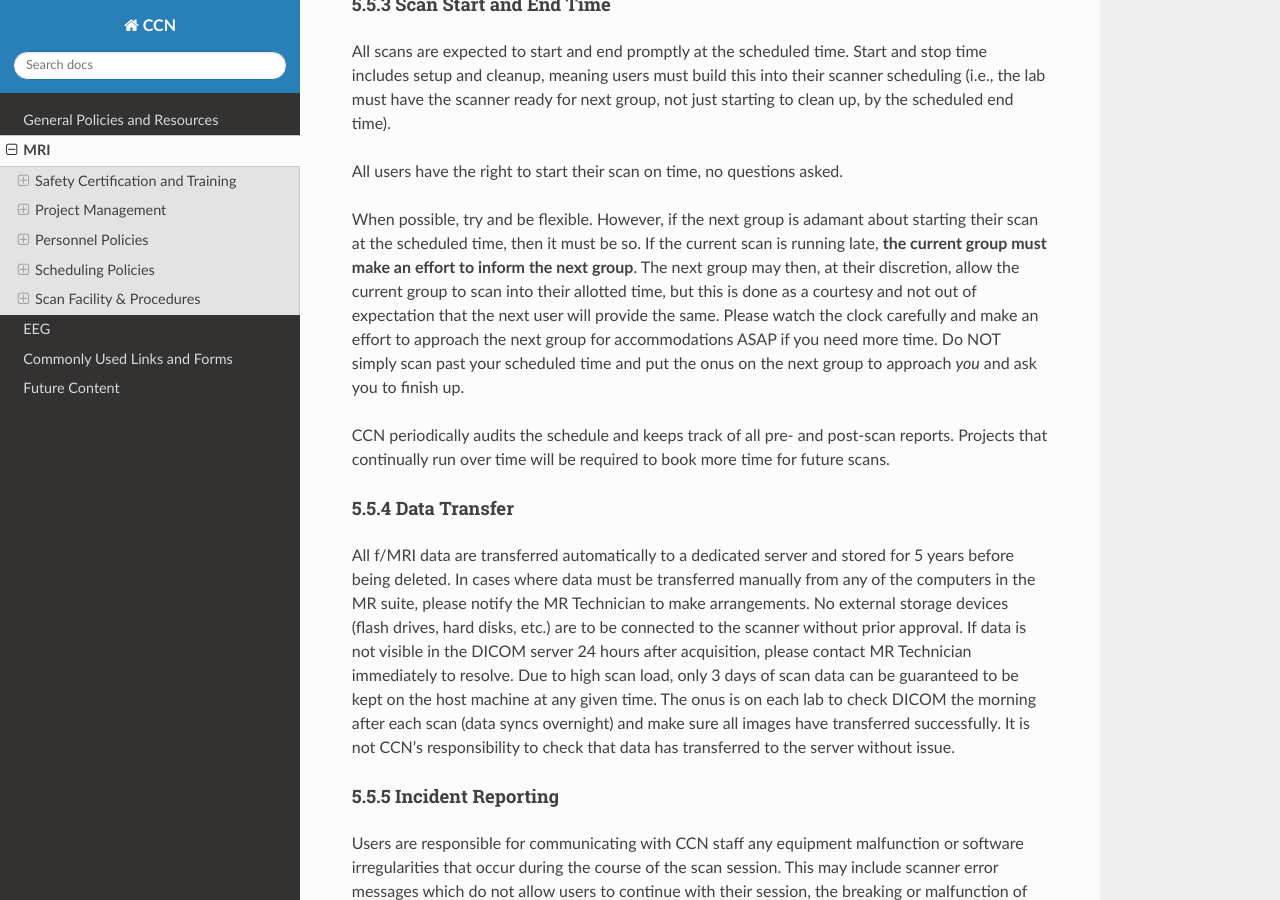
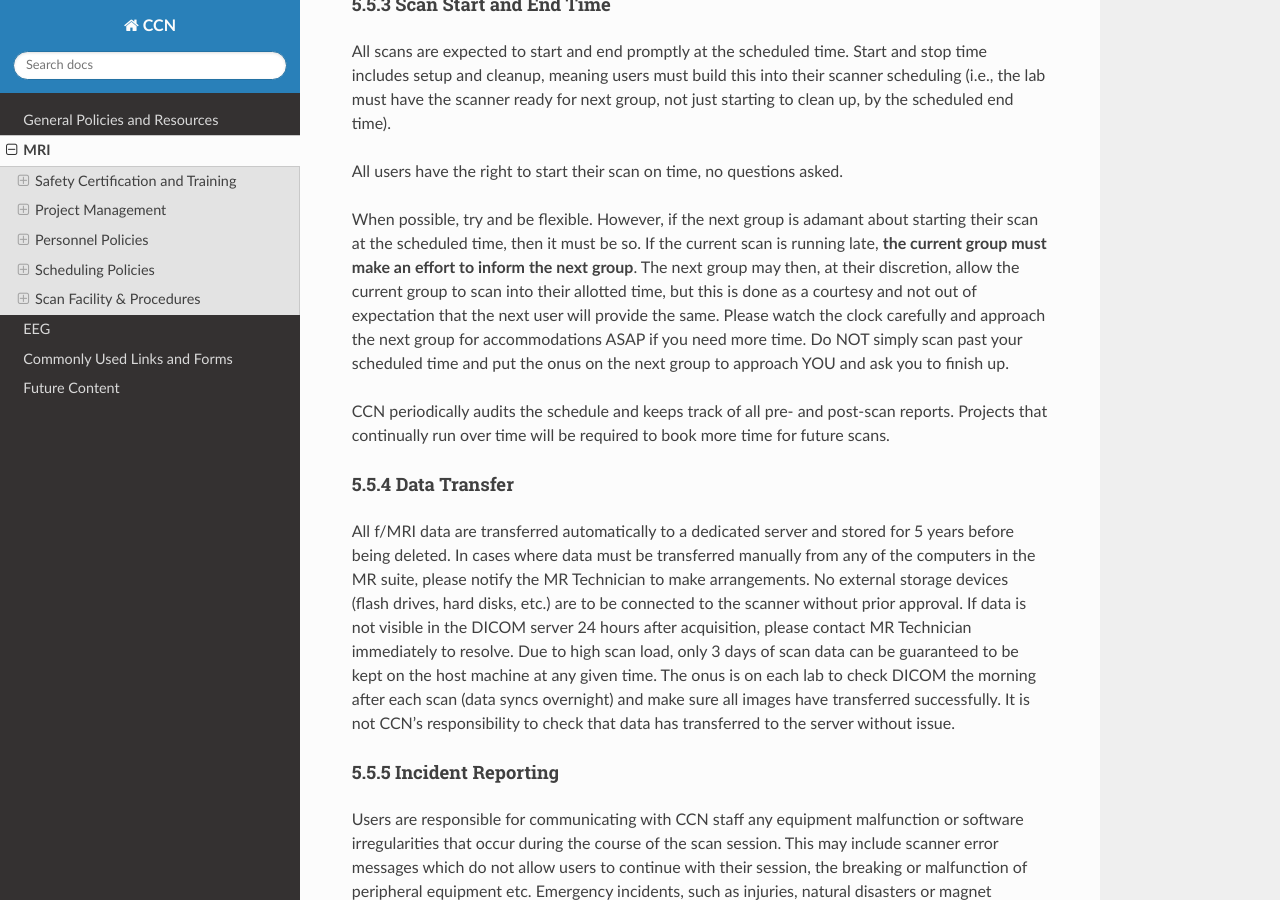
Before and after one commit to CCN-Support/CCN_Wiki, a Sphinx documentation site: the page built from docs/source/mri.rst, in a window 1280 px wide and 900 px high, scrolled down 20381 px. Built offline with Sphinx 7.4.7 and the Read the Docs theme 3.1.0, drawn with Linux system fonts in a browser that asks for light colours.

Commit message:
Update mri.rst

```diff
--- a/docs/source/mri.rst
+++ b/docs/source/mri.rst
@@ -481,14 +481,14 @@
 Running a Participant Scan
 ~~~~~~~~~~~~~~~~~~~~~~~~~~
 
-**5.5.1** Infection Control
+**5.5.1**  Infection Control
 ^^^^^^^^^^^^^^^^^^^^^^^^^^^
 
 Please make sure the participant completes the `Pre-Appointment Illness Screening Form <https://drive.google.com/file/d/1kXsq_b25apk08NTTJ82GWX4adjsyz_iq/view?usp=sharing/>`_ before arriving at UCLA. You should administer this form either the night before or the morning of their scan appointment. Many other researchers, staff, research subjects, and family members come through CCN, meaning we need to minimize the potential for unknown infections floating around the Center. If your participant fails to clear the illness screening, please reschedule their appointment.
 
 Past guidance for infection control policies can be found `here <https://drive.google.com/file/d/18CiRxYb4VmBn4z3tE7jADcGV5wBg4-xb/view?usp=sharing>_. This is archived to document the policy changes that were implemented to safely navigate the COVID-19 restrictions. Most policies described within no longer apply, but some (e.g., handwashing upon arrival at the Center) were retained.
 
-**5.5.2** Participant Arrival
+**5.5.2**  Participant Arrival
 ^^^^^^^^^^^^^^^^^^^^^^^^^^^^^
 
 Please make sure that your study participants have a direct contact readily on hand and that lab personnel will be available to take calls and/or respond promptly to texts/emails as the time of the scan approaches.
@@ -502,18 +502,18 @@
 Do NOT rely on CCN staff to let your participant in if they arrive early. CCN admins are in and out of the suite, scanner room, and equipment room all day and may not hear the doorbell. Moreover, they are not responsible for standing at the door with a participant and figuring out who they are supposed to be meeting.
 
 
-**5.5.3** Scan Start and End Time
+**5.5.3**  Scan Start and End Time
 ^^^^^^^^^^^^^^^^^^^^^^^^^^^^^^^^^
 
 All scans are expected to start and end promptly at the scheduled time. Start and stop time includes setup and cleanup, meaning users must build this into their scanner scheduling (i.e., the lab must have the scanner ready for next group, not just starting to clean up, by the scheduled end time).
 
 All users have the right to start their scan on time, no questions asked.
 
-When possible, try and be flexible. However, if the next group is adamant about starting their scan at the scheduled time, then it must be so. If the current scan is running late, **the current group must make an effort to inform the next group**. The next group may then, at their discretion, allow the current group to scan into their allotted time, but this is done as a courtesy and not out of expectation that the next user will provide the same. Please watch the clock carefully and make an effort to approach the next group for accommodations ASAP if you need more time. Do NOT simply scan past your scheduled time and put the onus on the next group to approach *you* and ask you to finish up.
+When possible, try and be flexible. However, if the next group is adamant about starting their scan at the scheduled time, then it must be so. If the current scan is running late, **the current group must make an effort to inform the next group**. The next group may then, at their discretion, allow the current group to scan into their allotted time, but this is done as a courtesy and not out of expectation that the next user will provide the same. Please watch the clock carefully and  approach the next group for accommodations ASAP if you need more time. Do NOT simply scan past your scheduled time and put the onus on the next group to approach YOU and ask you to finish up.
 
 CCN periodically audits the schedule and keeps track of all pre- and post-scan reports. Projects that continually run over time will be required to book more time for future scans.
 
-**5.5.4** Data Transfer
+**5.5.4**  Data Transfer
 ^^^^^^^^^^^^^^^^^^^^^^^
 
 All f/MRI data are transferred automatically to a dedicated server and stored for 5 years before being deleted. In cases where data must be transferred manually from any of the computers in the MR suite, please notify the MR Technician to make arrangements. No external storage devices (flash drives, hard disks, etc.) are to be connected to the scanner without prior approval. If data is not visible in the DICOM server 24 hours after acquisition, please contact MR Technician immediately to resolve. Due to high scan load, only 3 days of scan data can be guaranteed to be kept on the host machine at any given time. The onus is on each lab to check DICOM the morning after each scan (data syncs overnight) and make sure all images have transferred successfully. It is not CCN's responsibility to check that data has transferred to the server without issue.
```
